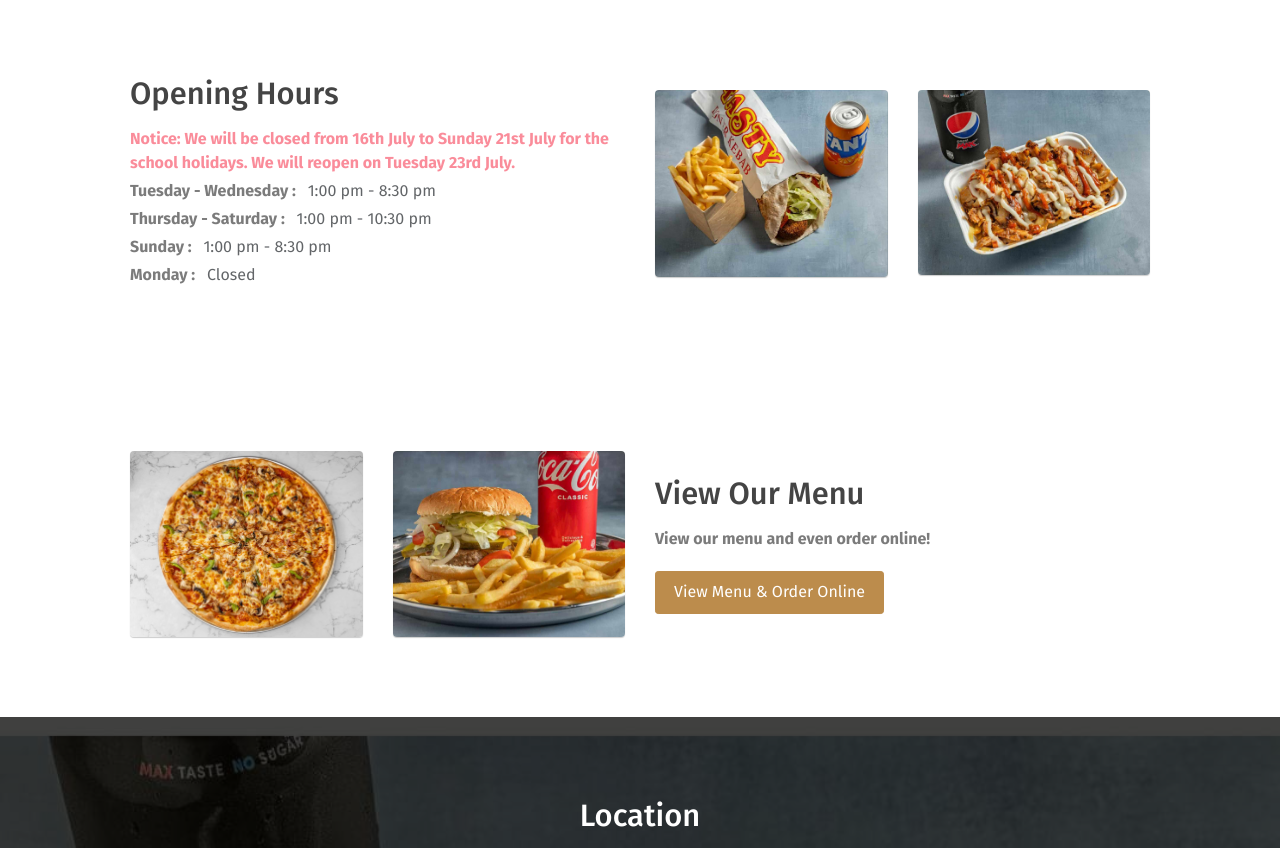
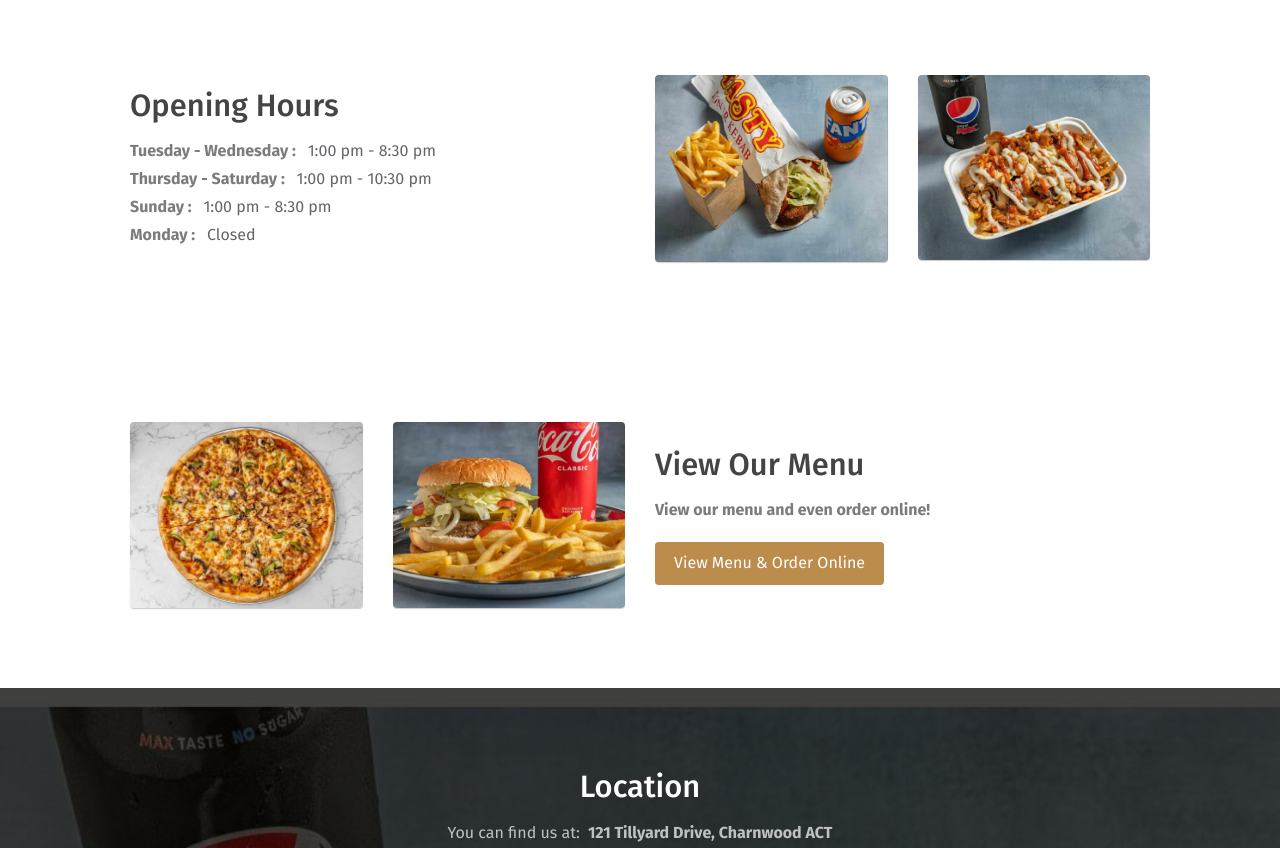
Before and after one commit to CharnwoodFoodTruck/CharnwoodFoodTruck.github.io, a website: page docs/index.html in a window 1280 px wide. Shown: the part 780-1628 px from the top of the page. Drawn offline with Linux system fonts and the light colour scheme.

Commit message:
Removed notice

```diff
--- a/docs/index.html
+++ b/docs/index.html
@@ -87,7 +87,7 @@
             <div class="row align-items-center">
                 <div class="col-md-6">
                     <h3 class="section-title">Opening Hours</h3>
-                    <p class="mb-1 font-weight-bold text-danger">Notice: We will be closed from 16th July to Sunday 21st July for the school holidays. We will reopen on Tuesday 23rd July.</p>
+		    <!-- <p class="mb-1 font-weight-bold text-danger">Notice: We will be closed from 16th July to Sunday 21st July for the school holidays. We will reopen on Tuesday 23rd July.</p> -->
                     <p class="mb-1 font-weight-bold">Tuesday - Wednesday : <span class="font-weight-normal pl-2 text-dark">1:00 pm - 8:30 pm</span></p>
                     <p class="mb-1 font-weight-bold">Thursday - Saturday : <span class="font-weight-normal pl-2 text-dark">1:00 pm - 10:30 pm</span></p>
                     <p class="mb-1 font-weight-bold">Sunday : <span class="font-weight-normal pl-2 text-dark">1:00 pm - 8:30 pm</span></p>
```
